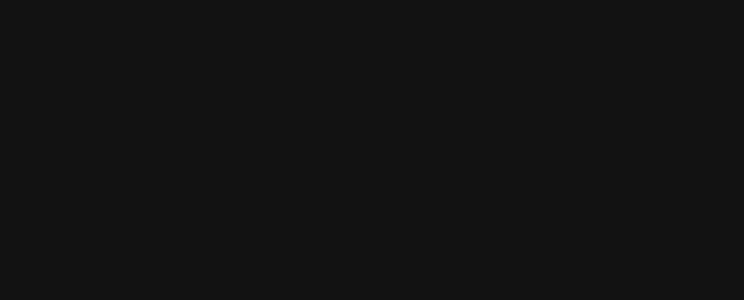
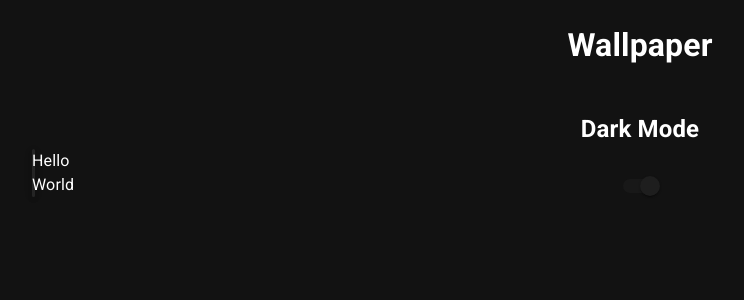
Before and after one commit to jawajamaa/Digi-Wallpaper-App, a React (Create React App) app in the folder client/: page / in a window 1280 px wide. Shown: the top 300 px of the page, without its empty margins (0-744 px from the left). Built offline with nearby package versions, Linux system fonts and the light colour scheme; no server answers.

Commit message:
refactor Dark Mode to NavBar

```diff
--- a/client/src/components/App.js
+++ b/client/src/components/App.js
@@ -12,6 +12,7 @@
 
 import { MobileWallContext, DesktopWallContext } from "../AppContext";
 import MobileWall from "./MobileWall";
+import NavBar from "./NavBar";
 
 const baseUrl = "http://127.0.0.1:5555"
 const mobileRoute = "/mobilepapers"
@@ -62,7 +63,10 @@
     <ThemeProvider theme={darkTheme}>
       <Container>
         <header>
-          {/* <NavBar /> */}
+          <NavBar
+            toggleDarkMode = { toggleDarkMode }
+            toggleDarkTheme = { toggleDarkTheme }
+           />
         </header>
         <main>
           <MobileWallContext.Provider value = { {mobileWallState, setMobileWallState} }>
--- a/client/src/components/NavBar.js
+++ b/client/src/components/NavBar.js
@@ -0,0 +1,15 @@
+import { Card, CardContent, CardMedia, Container, Grid, Switch, Typography } from "@mui/material";
+
+
+function NavBar({ toggleDarkMode, toggleDarkTheme }){
+    return(
+        <Container>
+            <div style={{ display: 'flex', flexDirection: 'column', alignItems: 'center' }}>
+                <h1>Wallpaper</h1>
+                <h2>Dark Mode</h2>
+                <Switch checked={toggleDarkMode} onChange={toggleDarkTheme} />
+            </div>
+        </Container>
+    );
+}
+export default NavBar
```
